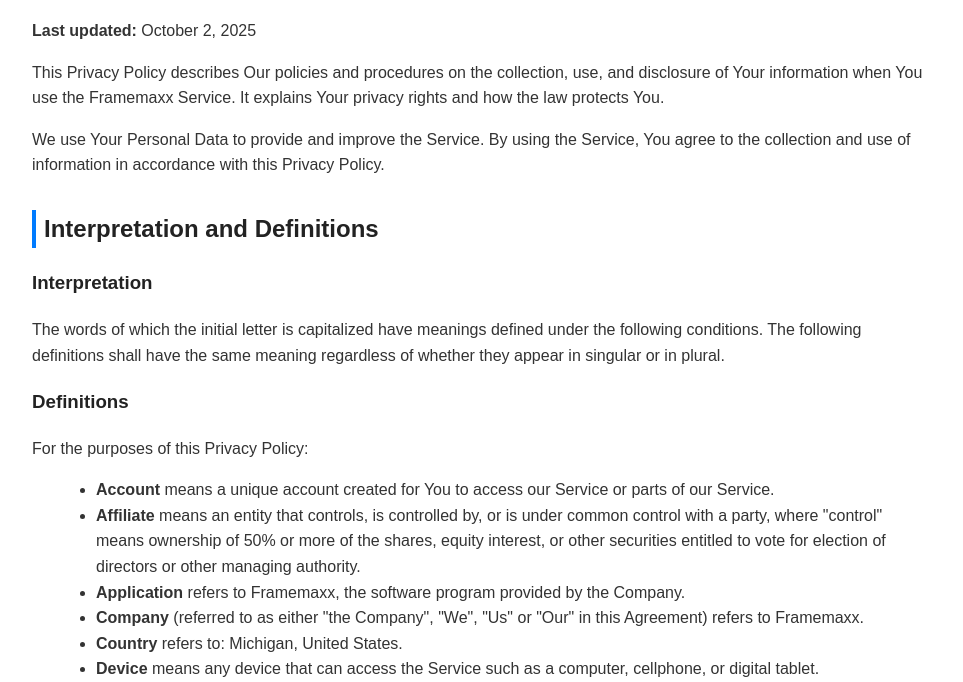
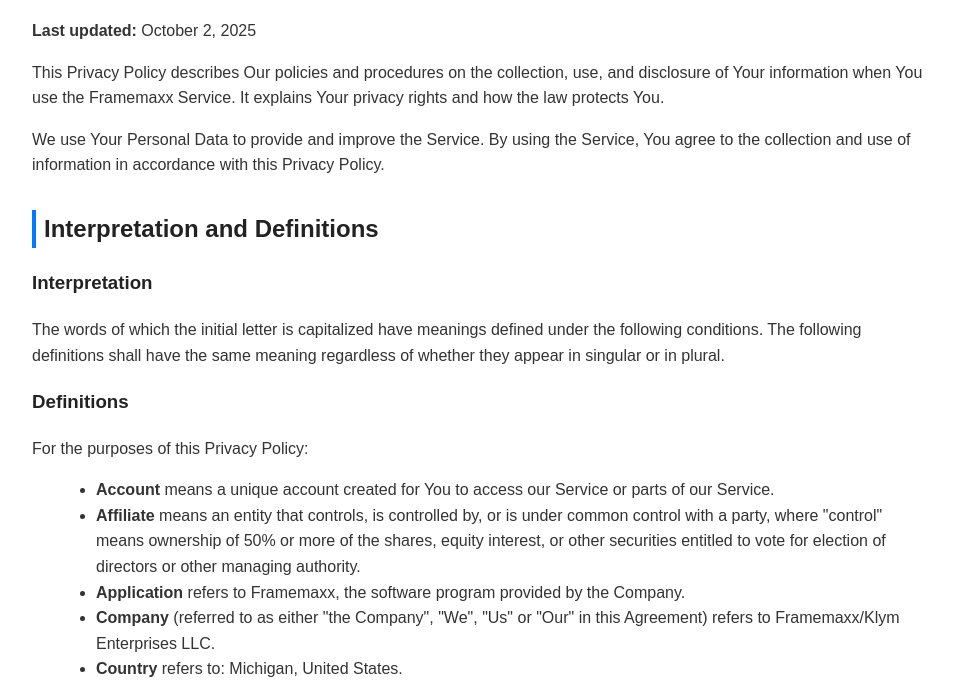
Before and after one commit to rainbn1/Framemaxx-Privacy-Policy, a plain HTML site: page index.html in a window 1280 px wide. Shown: the part 118-800 px from the top of the page, without its empty margins (158-1121 px from the left). Drawn offline with Linux system fonts and the light colour scheme.

Commit message:
Update index.html

```diff
--- a/index.html
+++ b/index.html
@@ -63,7 +63,7 @@
       <li><strong>Account</strong> means a unique account created for You to access our Service or parts of our Service.</li>
       <li><strong>Affiliate</strong> means an entity that controls, is controlled by, or is under common control with a party, where "control" means ownership of 50% or more of the shares, equity interest, or other securities entitled to vote for election of directors or other managing authority.</li>
       <li><strong>Application</strong> refers to Framemaxx, the software program provided by the Company.</li>
-      <li><strong>Company</strong> (referred to as either "the Company", "We", "Us" or "Our" in this Agreement) refers to Framemaxx.</li>
+      <li><strong>Company</strong> (referred to as either "the Company", "We", "Us" or "Our" in this Agreement) refers to Framemaxx/Klym Enterprises LLC.</li>
       <li><strong>Country</strong> refers to: Michigan, United States.</li>
       <li><strong>Device</strong> means any device that can access the Service such as a computer, cellphone, or digital tablet.</li>
       <li><strong>Personal Data</strong> is any information that relates to an identified or identifiable individual.</li>
```
